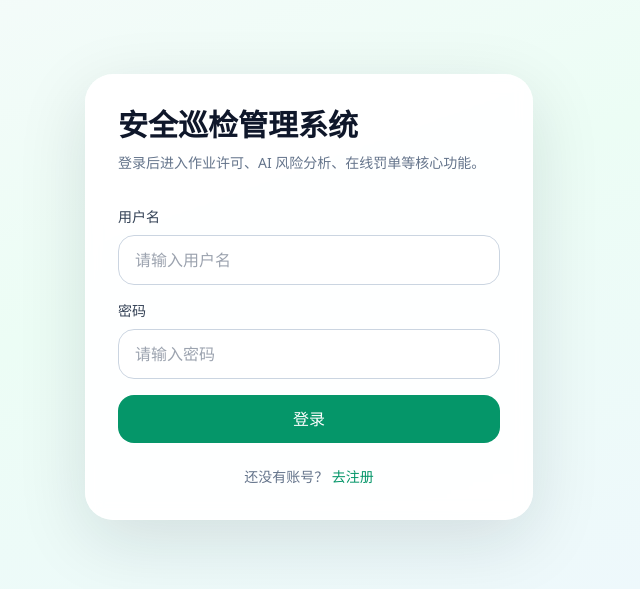
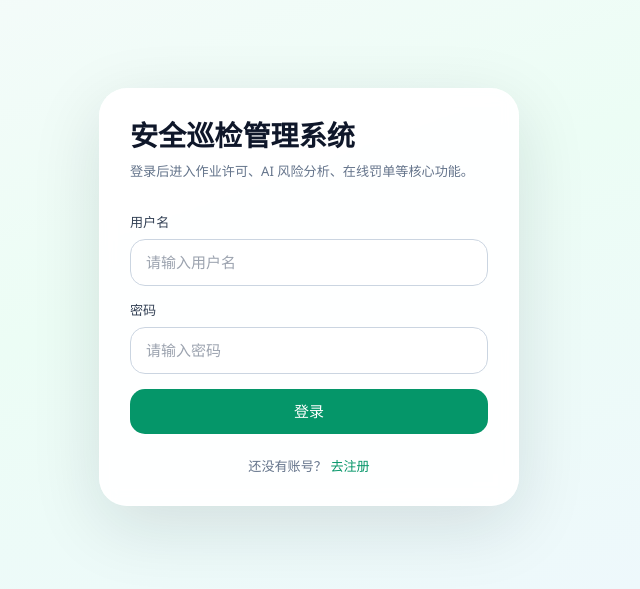
Before and after one commit to spencer-23-art/anquan, a React (Vite) app in the folder frontend/: page /login in a window 1280 px wide. Shown: the part 103-692 px from the top of the page, without its empty margins (331-971 px from the left). Built offline with nearby package versions, Linux system fonts and the light colour scheme.

Commit message:
Add dark theme and local deployment support

```diff
--- a/frontend/src/components/Layout.jsx
+++ b/frontend/src/components/Layout.jsx
@@ -98,7 +98,7 @@ export default function Layout() {
 
   return (
     <div className="flex min-h-screen bg-background text-foreground">
-      <aside className="hidden w-64 border-r border-border bg-card lg:flex lg:flex-col">
+      <aside className="hidden w-56 border-r border-border bg-card xl:w-60 lg:flex lg:flex-col">
         <SidebarContent user={user} onLogout={handleLogout} />
       </aside>
 
@@ -144,7 +144,7 @@ export default function Layout() {
         </header>
 
         <div className="flex-1 overflow-auto">
-          <div className="p-3 sm:p-4 lg:p-8">
+          <div className="p-3 sm:p-4 lg:p-5 xl:p-6">
             <Outlet />
           </div>
         </div>
--- a/frontend/src/index.css
+++ b/frontend/src/index.css
@@ -25,6 +25,44 @@
     --ring: 160 84% 32%;
   }
 
+  :root[data-theme="dark"] {
+    --background: 220 18% 16%;
+    --foreground: 214 24% 88%;
+    --card: 220 16% 20%;
+    --card-foreground: 214 24% 88%;
+    --popover: 220 16% 20%;
+    --popover-foreground: 214 24% 88%;
+    --primary: 158 64% 42%;
+    --primary-foreground: 0 0% 100%;
+    --secondary: 218 15% 24%;
+    --secondary-foreground: 214 24% 88%;
+    --muted: 218 14% 23%;
+    --muted-foreground: 214 14% 68%;
+    --accent: 160 18% 25%;
+    --accent-foreground: 154 55% 78%;
+    --destructive: 0 68% 55%;
+    --destructive-foreground: 0 0% 100%;
+    --border: 218 13% 30%;
+    --input: 218 13% 32%;
+    --ring: 158 64% 42%;
+  }
+
+  html {
+    font-size: 16px;
+  }
+
+  @media (min-width: 1024px) {
+    html {
+      font-size: 15px;
+    }
+  }
+
+  @media (min-width: 1440px) {
+    html {
+      font-size: 14px;
+    }
+  }
+
   * {
     @apply border-border;
   }
@@ -33,4 +71,55 @@
     @apply bg-background text-foreground antialiased;
     font-family: "Segoe UI", "PingFang SC", "Microsoft YaHei", sans-serif;
   }
+
+  input,
+  select,
+  textarea {
+    @apply bg-card text-foreground;
+  }
+
+  :root[data-theme="dark"] .bg-white,
+  :root[data-theme="dark"] .bg-white\/80,
+  :root[data-theme="dark"] .bg-white\/90,
+  :root[data-theme="dark"] .bg-white\/70,
+  :root[data-theme="dark"] .bg-white\/50 {
+    background-color: hsl(var(--card)) !important;
+  }
+
+  :root[data-theme="dark"] .bg-slate-50,
+  :root[data-theme="dark"] .bg-slate-100 {
+    background-color: hsl(var(--muted)) !important;
+  }
+
+  :root[data-theme="dark"] .bg-slate-200,
+  :root[data-theme="dark"] .disabled\:bg-slate-300:disabled {
+    background-color: hsl(var(--secondary)) !important;
+  }
+
+  :root[data-theme="dark"] .text-slate-900,
+  :root[data-theme="dark"] .text-slate-800 {
+    color: hsl(var(--card-foreground)) !important;
+  }
+
+  :root[data-theme="dark"] .text-slate-700,
+  :root[data-theme="dark"] .text-slate-600,
+  :root[data-theme="dark"] .text-slate-500,
+  :root[data-theme="dark"] .text-slate-400 {
+    color: hsl(var(--muted-foreground)) !important;
+  }
+
+  :root[data-theme="dark"] .border-slate-100,
+  :root[data-theme="dark"] .border-slate-200,
+  :root[data-theme="dark"] .border-slate-300,
+  :root[data-theme="dark"] .border-white\/80,
+  :root[data-theme="dark"] .border-emerald-100,
+  :root[data-theme="dark"] .border-sky-100 {
+    border-color: hsl(var(--border)) !important;
+  }
+
+  :root[data-theme="dark"] .shadow-sm,
+  :root[data-theme="dark"] .shadow-2xl,
+  :root[data-theme="dark"] [class*="shadow-["] {
+    box-shadow: 0 14px 34px rgb(0 0 0 / 0.18) !important;
+  }
 }
--- a/frontend/src/main.jsx
+++ b/frontend/src/main.jsx
@@ -3,6 +3,9 @@ import ReactDOM from "react-dom/client";
 import { BrowserRouter } from "react-router-dom";
 import App from "./App";
 import "./index.css";
+import { initializeTheme } from "./stores/themeStore";
+
+initializeTheme();
 
 ReactDOM.createRoot(document.getElementById("root")).render(
   <React.StrictMode>
--- a/frontend/src/pages/AIChatTask.jsx
+++ b/frontend/src/pages/AIChatTask.jsx
@@ -370,7 +370,7 @@ export default function AIChatTask() {
 
   return (
     <div className="space-y-4 sm:space-y-6">
-      <section className="rounded-[28px] border border-emerald-100 bg-[linear-gradient(135deg,#f4fbf7_0%,#ecf7ff_52%,#fff8ee_100%)] p-4 shadow-[0_10px_35px_rgba(15,23,42,0.08)] sm:p-6">
+      <section className="rounded-[28px] border border-emerald-100 bg-[linear-gradient(135deg,#f4fbf7_0%,#ecf7ff_52%,#fff8ee_100%)] p-4 shadow-[0_10px_35px_rgba(15,23,42,0.08)] dark:border-border dark:bg-[linear-gradient(135deg,#27312f_0%,#26313a_52%,#332f27_100%)] sm:p-6">
         <div className="flex flex-col gap-5 lg:flex-row lg:items-end lg:justify-between">
           <div>
             <div className="inline-flex items-center gap-2 rounded-full bg-emerald-100 px-3 py-1 text-xs font-medium tracking-wide text-emerald-700">
@@ -535,7 +535,7 @@ export default function AIChatTask() {
 
           {draftTask ? (
             <div className="mt-5 space-y-5 text-sm text-slate-700">
-              <div className="rounded-3xl bg-[linear-gradient(135deg,#f7fafc_0%,#eefcf6_100%)] p-4">
+              <div className="rounded-3xl bg-[linear-gradient(135deg,#f7fafc_0%,#eefcf6_100%)] p-4 dark:bg-[linear-gradient(135deg,#26303a_0%,#263832_100%)]">
                 <div className="text-xs font-medium uppercase tracking-wide text-slate-500">草稿标题</div>
                 <div className="mt-2 text-base font-semibold text-slate-900">{draftTask.title}</div>
               </div>
--- a/frontend/src/pages/FineTicketCenter.jsx
+++ b/frontend/src/pages/FineTicketCenter.jsx
@@ -43,7 +43,7 @@ export default function FineTicketCenter() {
       return {
         icon: ShieldAlert,
         title: "在线安全罚单",
-        card: "border-blue-200 bg-blue-50/70",
+        card: "border-blue-200 bg-blue-50/70 dark:border-border dark:bg-[linear-gradient(135deg,#26313c_0%,#282f38_100%)]",
         button: "bg-blue-600 hover:bg-blue-700",
         soft: "bg-blue-100 text-blue-700",
         switchClass: "bg-blue-600 text-white shadow-sm",
@@ -53,7 +53,7 @@ export default function FineTicketCenter() {
     return {
       icon: TriangleAlert,
       title: "在线质量罚单",
-      card: "border-amber-200 bg-amber-50/70",
+      card: "border-amber-200 bg-amber-50/70 dark:border-border dark:bg-[linear-gradient(135deg,#342f26_0%,#302d2a_100%)]",
       button: "bg-amber-600 hover:bg-amber-700",
       soft: "bg-amber-100 text-amber-700",
       switchClass: "bg-amber-600 text-white shadow-sm",
--- a/frontend/src/pages/PermitMonitor.jsx
+++ b/frontend/src/pages/PermitMonitor.jsx
@@ -226,7 +226,7 @@ export default function PermitMonitor() {
 
   return (
     <div className="space-y-6">
-      <section className="rounded-[28px] border border-sky-100 bg-[linear-gradient(135deg,#f7fbff_0%,#f8fcfb_55%,#fff8f0_100%)] p-6 shadow-[0_10px_35px_rgba(15,23,42,0.06)]">
+      <section className="rounded-[28px] border border-sky-100 bg-[linear-gradient(135deg,#f7fbff_0%,#f8fcfb_55%,#fff8f0_100%)] p-6 shadow-[0_10px_35px_rgba(15,23,42,0.06)] dark:border-border dark:bg-[linear-gradient(135deg,#26313c_0%,#273530_55%,#342f26_100%)]">
         <div className="flex flex-col gap-4 lg:flex-row lg:items-center lg:justify-between">
           <div>
             <h1 className="text-2xl font-semibold tracking-tight text-slate-900">
--- /dev/null
+++ b/frontend/src/stores/themeStore.js
@@ -0,0 +1,40 @@
+import { create } from "zustand";
+import { persist } from "zustand/middleware";
+
+const getSystemTheme = () =>
+  window.matchMedia?.("(prefers-color-scheme: dark)").matches ? "dark" : "light";
+
+const applyTheme = (mode) => {
+  const resolved = mode === "system" ? getSystemTheme() : mode;
+  document.documentElement.dataset.theme = resolved;
+  document.documentElement.style.colorScheme = resolved;
+};
+
+export const useThemeStore = create(
+  persist(
+    (set, get) => ({
+      mode: "light",
+      setMode: (mode) => {
+        set({ mode });
+        applyTheme(mode);
+      },
+      apply: () => applyTheme(get().mode),
+    }),
+    {
+      name: "theme-storage",
+      onRehydrateStorage: () => (state) => {
+        applyTheme(state?.mode || "light");
+      },
+    }
+  )
+);
+
+export function initializeTheme() {
+  useThemeStore.getState().apply();
+
+  window.matchMedia?.("(prefers-color-scheme: dark)").addEventListener("change", () => {
+    if (useThemeStore.getState().mode === "system") {
+      applyTheme("system");
+    }
+  });
+}
--- a/frontend/tailwind.config.js
+++ b/frontend/tailwind.config.js
@@ -1,5 +1,6 @@
 /** @type {import('tailwindcss').Config} */
 export default {
+  darkMode: ["selector", '[data-theme="dark"]'],
   content: [
     "./index.html",
     "./src/**/*.{js,ts,jsx,tsx}",
```
Also changed, not shown: frontend/src/pages/SystemSettings.jsx (+72 -39 lines), 2 other files (tests, documents, lock files or other folders).
